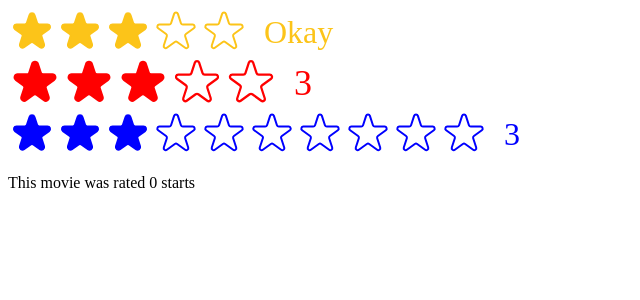
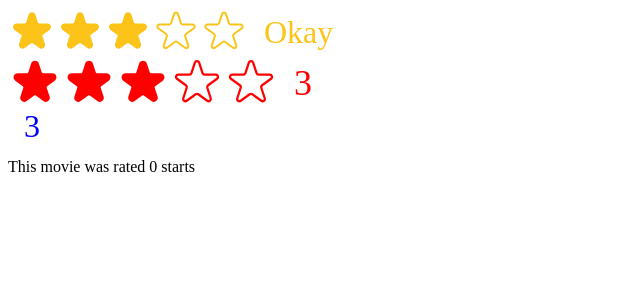
Before and after one commit to alihaidar2950/usepopcorn, a React (Create React App) app: page / in a window 1280 px wide. Shown: the top 300 px of the page, without its empty margins (0-640 px from the left). Built offline with nearby package versions, Linux system fonts and the light colour scheme.

Commit message:
proptypes

```diff
--- a/src/StarRating.js
+++ b/src/StarRating.js
@@ -1,4 +1,5 @@
 import { useState } from 'react';
+import PropTypes from 'prop-types';
 
 const containerStyle = {
   display: 'flex',
@@ -8,6 +9,10 @@ const containerStyle = {
 
 const starContainerStyle = {
   display: 'flex',
+};
+
+StarRating.propTypes = {
+  maxRating: PropTypes.number,
 };
 
 export default function StarRating({
--- a/src/index.js
+++ b/src/index.js
@@ -10,7 +10,7 @@ function Test() {
 
   return (
     <div>
-      <StarRating color="blue" maxRating={10} onSetRating={setMovieRating} />
+      <StarRating color="blue" maxRating={'ten'} onSetRating={setMovieRating} />
       <p>This movie was rated {movieRating} starts</p>
     </div>
   );
```
